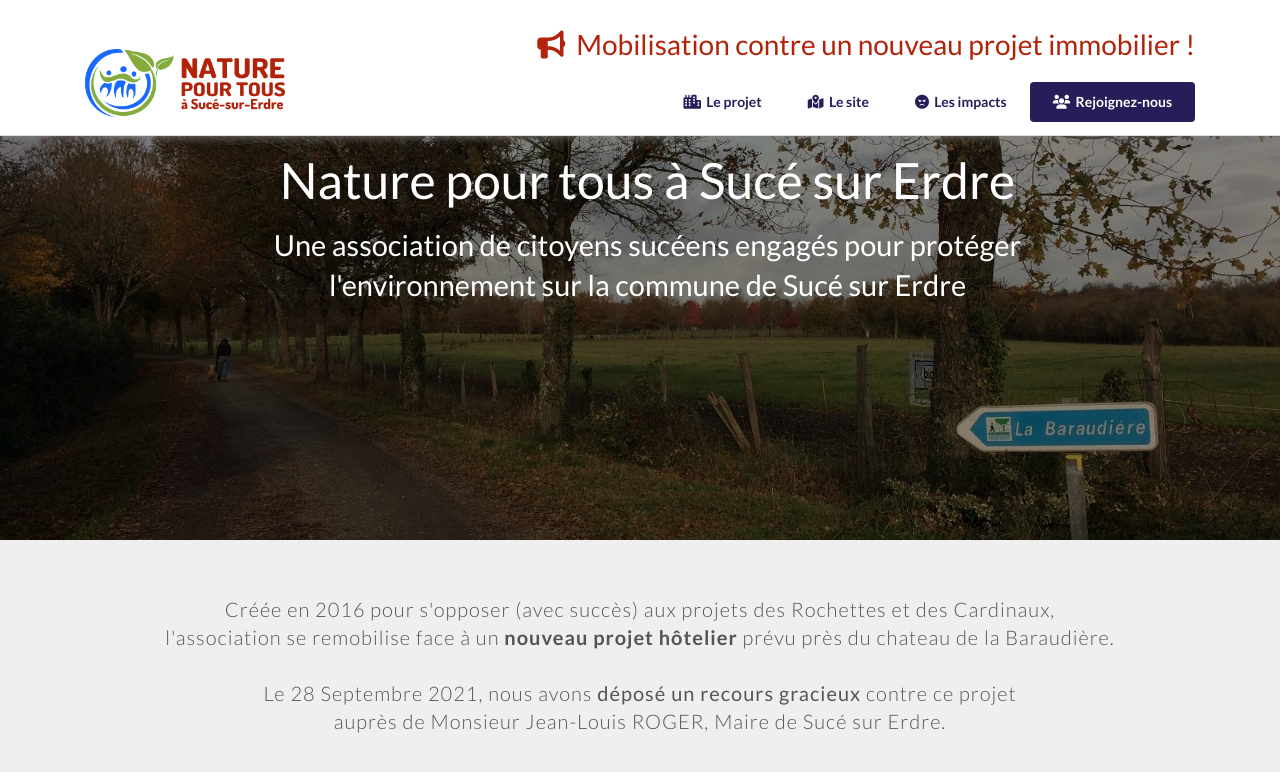
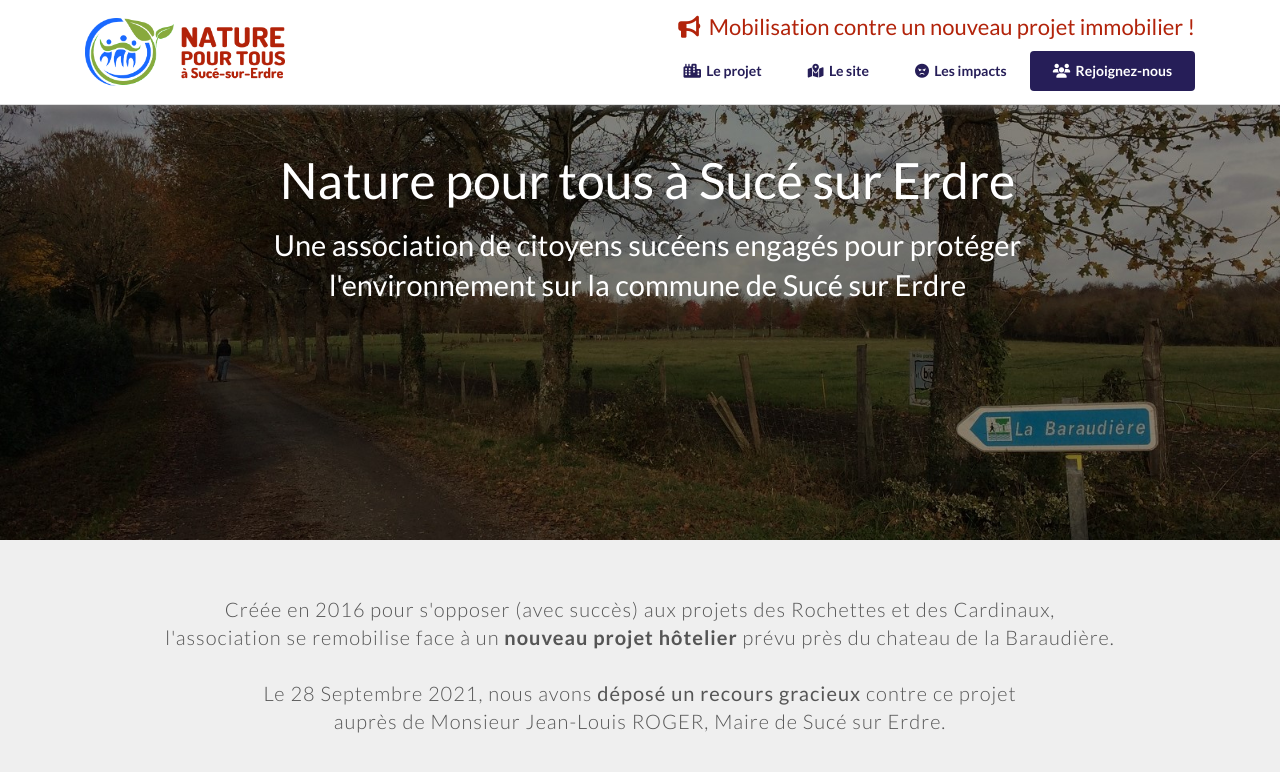
Before and after one commit to fmadiot/npt, a plain HTML site: page index.html in a window 1280 px wide. Shown: the top 772 px of the page. Drawn offline with nearby package versions, Linux system fonts and the light colour scheme; some packages are replaced by stand-ins of ours; a script that the page names is missing.

Commit message:
Update index.html

```diff
--- a/index.html
+++ b/index.html
@@ -46,7 +46,7 @@
     <div class="container">
         <div id="super-menu" class="d-flex">
             <nav class="main-menu ml-auto">
-            	<h3 style="color:#b2230a"><i class="fas fa-bullhorn"></i>&nbsp;&nbsp;Mobilisation contre un nouveau projet immobilier !</li></h3>
+            	<p style="color:#b2230a;font-size:22px;margin:0px;"><i class="fas fa-bullhorn"></i>&nbsp;&nbsp;<b>Mobilisation contre un nouveau projet immobilier !</b></li></p>
             </nav>
         </div>
         <div class="d-flex" id="main-menu-items">
```
